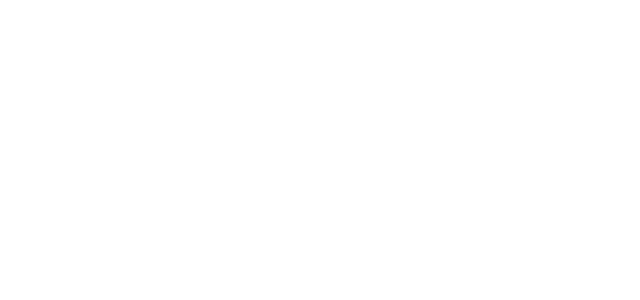
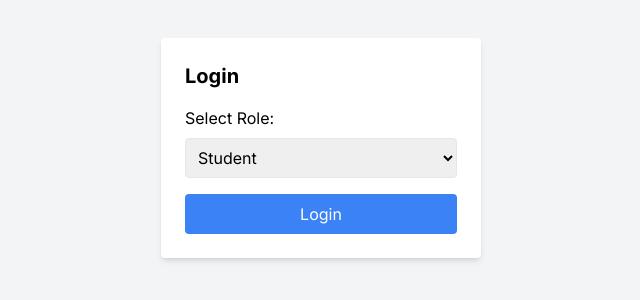
Before and after one commit to Vedant-Sundriyal/student-feedback-dashboard, a React (Create React App) app in the folder client/: page / in a window 1280 px wide. Before the commit this address had no page. Shown: the part 252-552 px from the top of the page, without its empty margins (319-959 px from the left). Built offline with nearby package versions, Linux system fonts and the light colour scheme.

Commit message:
Implement role-based login with Login page, route redirection, and logout

```diff
--- a/client/src/App.js
+++ b/client/src/App.js
@@ -2,6 +2,7 @@
 import { BrowserRouter as Router, Routes, Route } from 'react-router-dom';
 import StudentDashboard from './pages/StudentDashboard';
 import TeacherDashboard from './pages/TeacherDashboard';
+import Login from './pages/Login';
 
 function App() {
   return (
@@ -9,6 +10,7 @@
       <Routes>
         <Route path="/student-dashboard" element={<StudentDashboard />} />
         <Route path="/teacher-dashboard" element={<TeacherDashboard />} />
+        <Route path="/" element={<Login />} />
       </Routes>
     </Router>
   );
--- a/client/src/components/Layout.js
+++ b/client/src/components/Layout.js
@@ -1,8 +1,15 @@
 import React from 'react';
-import { Link } from 'react-router-dom';
-import { AcademicCapIcon, UserIcon, LogoutIcon } from '@heroicons/react/outline';
+import { Link, useNavigate } from 'react-router-dom';
+import { AcademicCapIcon, UserIcon, ArrowRightOnRectangleIcon } from '@heroicons/react/24/outline';
 
 const Layout = ({ children }) => {
+  const navigate = useNavigate();
+
+  const handleLogout = () => {
+    localStorage.removeItem('userRole');
+    navigate('/');
+  };
+
   return (
     <div className="min-h-screen flex bg-gray-100 font-sans">
       <aside className="w-64 bg-white shadow-md p-6 flex flex-col justify-between">
@@ -19,13 +26,18 @@
             </Link>
           </nav>
         </div>
+
         <div className="pt-8 border-t mt-8">
-          <Link to="/" className="flex items-center space-x-2 text-red-500 hover:text-red-700">
-            <LogoutIcon className="h-5 w-5" />
+          <button
+            onClick={handleLogout}
+            className="flex items-center space-x-2 text-red-500 hover:text-red-700"
+          >
+            <ArrowRightOnRectangleIcon className="h-5 w-5" />
             <span>Logout</span>
-          </Link>
+          </button>
         </div>
       </aside>
+
       <main className="flex-1 p-10 bg-gray-50">
         {children}
       </main>
--- /dev/null
+++ b/client/src/pages/Login.js
@@ -0,0 +1,42 @@
+import React, { useState } from 'react';
+import { useNavigate } from 'react-router-dom';
+
+function Login() {
+  const [role, setRole] = useState('student');
+  const navigate = useNavigate();
+
+  const handleLogin = (e) => {
+    e.preventDefault();
+    localStorage.setItem('userRole', role);
+
+    if (role === 'student') {
+      navigate('/student-dashboard');
+    } else {
+      navigate('/teacher-dashboard');
+    }
+  };
+
+  return (
+    <div className="min-h-screen flex items-center justify-center bg-gray-100">
+      <form onSubmit={handleLogin} className="bg-white p-6 rounded shadow-md w-80">
+        <h2 className="text-xl font-bold mb-4">Login</h2>
+
+        <label className="block mb-2">Select Role:</label>
+        <select
+          value={role}
+          onChange={(e) => setRole(e.target.value)}
+          className="w-full p-2 border rounded mb-4"
+        >
+          <option value="student">Student</option>
+          <option value="teacher">Teacher</option>
+        </select>
+
+        <button type="submit" className="w-full bg-blue-500 text-white p-2 rounded">
+          Login
+        </button>
+      </form>
+    </div>
+  );
+}
+
+export default Login;
```
